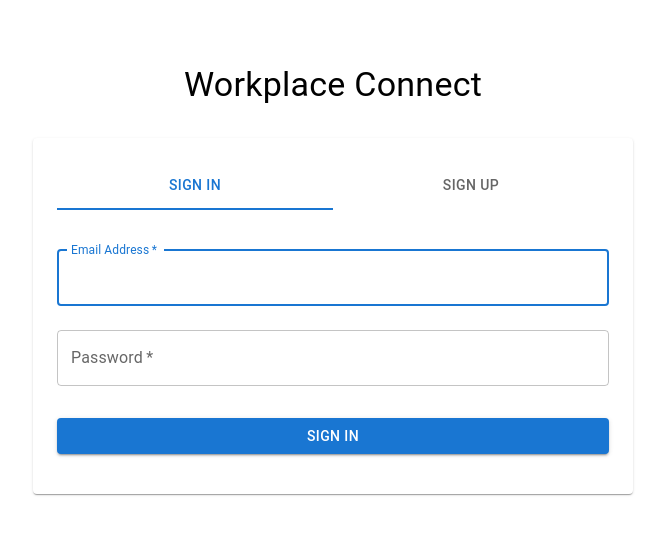
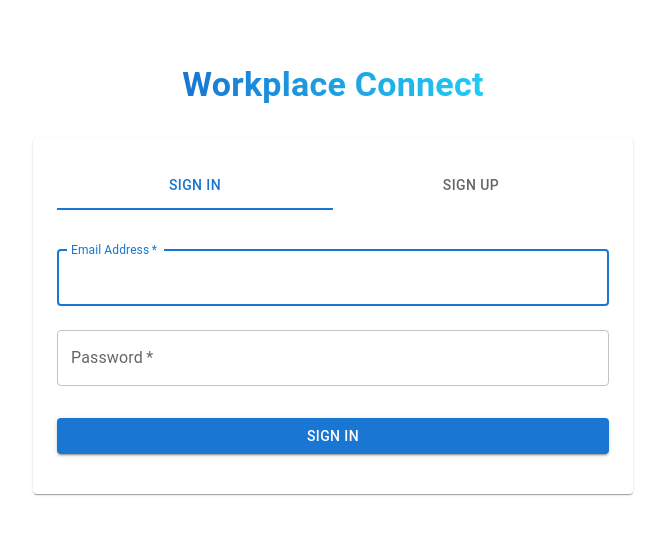
Before and after one commit to fayyozbobokulov/workplace-connect-frontend, a React (Vite) app: page /auth in a window 1280 px wide. Shown: the top 534 px of the page, without its empty margins (307-972 px from the left). Built offline with nearby package versions, Linux system fonts and the light colour scheme; no server answers.

Commit message:
feat: update UI with gradient text styling and replace settings icon with menu icon

```diff
--- a/src/components/directory/chat-header.tsx
+++ b/src/components/directory/chat-header.tsx
@@ -11,7 +11,7 @@ import {
   IconButton,
   ListItemButton
 } from '@mui/material';
-import SettingsIcon from '@mui/icons-material/Settings';
+import MenuIcon from '@mui/icons-material/Menu';
 import AccountCircleIcon from '@mui/icons-material/AccountCircle';
 import NotificationsIcon from '@mui/icons-material/Notifications';
 import SecurityIcon from '@mui/icons-material/Security';
@@ -51,11 +51,7 @@ const ChatHeader = () => {
         onClick={toggleDrawer}
       >
         <Box sx={{ display: 'flex', alignItems: 'center', gap: 1.5 }}>
-          <img
-            src="/icon.webp"
-            alt="Workplace Connect"
-            style={{ width: '32px', height: '32px', borderRadius: '8px' }}
-          />
+          <MenuIcon sx={{ color: 'text.secondary', fontSize: '24px' }} />
           <Typography
             variant="h6"
             sx={{
@@ -69,7 +65,7 @@ const ChatHeader = () => {
             Workplace Connect
           </Typography>
         </Box>
-        <SettingsIcon sx={{ color: 'text.secondary', fontSize: '20px' }} />
+
       </Box>
 
       {/* Settings Drawer */}
--- a/src/components/layout/MainLayout.tsx
+++ b/src/components/layout/MainLayout.tsx
@@ -24,7 +24,17 @@ const MainLayout = ({ children }: MainLayoutProps) => {
             </IconButton>
           )}
 
-          <Typography variant="h6" component="div" sx={{ flexGrow: 1, fontWeight: 'bold', color: '#1976d2' }}>
+          <Typography
+            variant="h6"
+            component="div"
+            sx={{
+              flexGrow: 1,
+              fontWeight: 600,
+              background: 'linear-gradient(90deg, #1976d2 0%, #21CBF3 100%)',
+              WebkitBackgroundClip: 'text',
+              WebkitTextFillColor: 'transparent'
+            }}
+          >
             Workplace Connect
           </Typography>
 
--- a/src/pages/auth.tsx
+++ b/src/pages/auth.tsx
@@ -69,7 +69,17 @@ const Auth = () => {
   return (
     <Container maxWidth="sm">
       <Box sx={{ mt: 8, display: 'flex', flexDirection: 'column', alignItems: 'center' }}>
-        <Typography component="h1" variant="h4" sx={{ mb: 4 }}>
+        <Typography
+          component="h1"
+          variant="h4"
+          sx={{
+            mb: 4,
+            fontWeight: 600,
+            background: 'linear-gradient(90deg, #1976d2 0%, #21CBF3 100%)',
+            WebkitBackgroundClip: 'text',
+            WebkitTextFillColor: 'transparent'
+          }}
+        >
           Workplace Connect
         </Typography>
 
```
